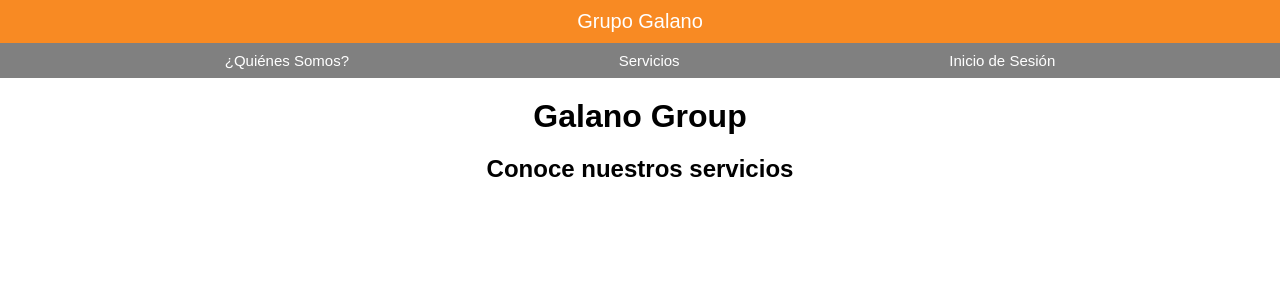
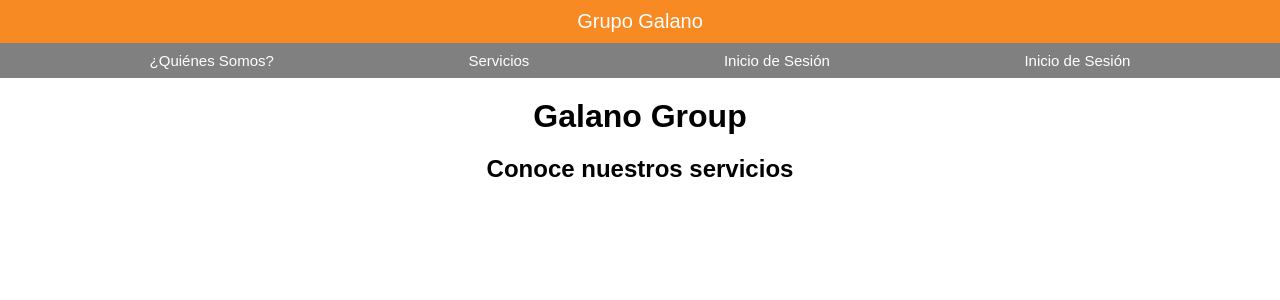
Before and after one commit to m0805c/Galano, a Django app: page / in a window 1280 px wide. Shown: the top 300 px of the page. Run offline with Django 5.2, Linux system fonts and the light colour scheme.

Commit message:
se agrego template tecnologias

```diff
--- a/core/templates/core/landing_page.html
+++ b/core/templates/core/landing_page.html
@@ -19,6 +19,7 @@
         <a href="{% url 'quienes_somos' %}">¿Quiénes Somos?</a>
         <a href="{% url 'servicios' %}">Servicios</a>
         <a href="{% url 'iniciosesion' %}">Inicio de Sesión</a>
+        <a href="{% url 'tecnologias' %}">Inicio de Sesión</a>
     </div>
 
     <h1>Galano Group</h1>
--- a/manage.py
+++ b/manage.py
@@ -8,7 +8,7 @@ def main():
     """Run administrative tasks."""
     os.environ.setdefault('DJANGO_SETTINGS_MODULE', 'galano.settings')
     try:
-        from django.core.management import execute_from_command_line
+        from django.core.management import execute_from_command_line # type: ignore
     except ImportError as exc:
         raise ImportError(
             "Couldn't import Django. Are you sure it's installed and "
```
